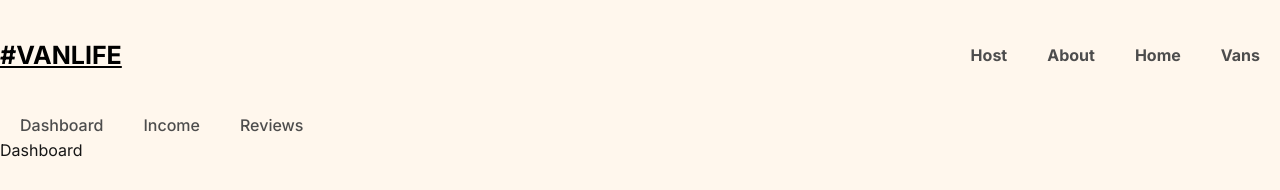
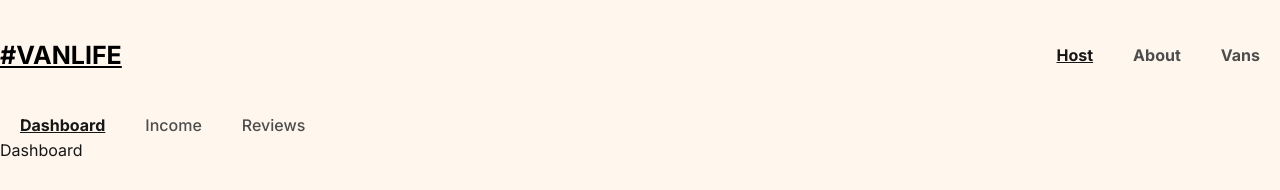
Before and after one commit to kseniia-chepur/vanlife, a React (Create React App) app: page /host in a window 1280 px wide. Shown: the top 190 px of the page. Built offline with nearby package versions, Linux system fonts and the light colour scheme; what miragejs would draw is missing.

Commit message:
switch to NavLink for nav elements

```diff
--- a/src/components/Header/Header.jsx
+++ b/src/components/Header/Header.jsx
@@ -1,15 +1,29 @@
-import { Link } from "react-router-dom";
+import { Link, NavLink } from "react-router-dom";
 import "./Header.scss";
+
+
+const applyClassNames = ({ isActive } ) =>
+  isActive
+    ? "header__link header__link--active"
+    : "header__link"
 
 const Header = () => {
   return (
     <header className="header">
       <Link to="/" className="header__logo">#VanLife</Link>
       <nav>
-        <Link to="/host" className="header__link">Host</Link>
-        <Link to="/about" className="header__link">About</Link>
-        <Link to="/" className="header__link">Home</Link>
-        <Link to="/vans" className="header__link">Vans</Link>
+        <NavLink to="/host"
+          className={applyClassNames}>
+          Host
+        </NavLink>
+        <NavLink to="/about"
+          className={applyClassNames}>
+          About
+        </NavLink>
+        <NavLink to="/vans"
+          className={applyClassNames}>
+          Vans
+        </NavLink>
       </nav>
   </header>
   )
--- a/src/components/Header/Header.scss
+++ b/src/components/Header/Header.scss
@@ -1,3 +1,5 @@
+@import "../../utils/variables.scss";
+
 .header {
   height: 110px;
   display: flex;
@@ -14,13 +16,19 @@
 
   &__link {
     text-decoration: none;
-    color: #4D4D4D;
+    color: $gray-c;
     font-weight: 600;
     padding: 5px 20px;
 
     &:hover {
-      color: #161616;
+      color: $primary-c;
       text-decoration: underline;
+    }
+
+    &--active {
+      font-weight: bold;
+      text-decoration: underline;
+      color: $primary-c;
     }
   }
 }
--- a/src/components/HostLayout/HostLayout.jsx
+++ b/src/components/HostLayout/HostLayout.jsx
@@ -1,13 +1,27 @@
-import { Link, Outlet } from "react-router-dom";
+import { Link, NavLink, Outlet } from "react-router-dom";
 import "./HostLayout.scss";
+
+const applyClassNames = ({ isActive } ) =>
+  isActive
+    ? "host-nav__link host-nav__link--active"
+    : "host-nav__link"
 
 const HostLayout = () => {
   return (
     <>
       <nav className="host-nav">
-        <Link to="/host" className="host-nav__link">Dashboard</Link>
-        <Link to="/host/income" className="host-nav__link">Income</Link>
-        <Link to="/host/reviews" className="host-nav__link">Reviews</Link>
+        <NavLink to="/host" end
+          className={applyClassNames}>
+          Dashboard
+        </NavLink>
+        <NavLink to="/host/income"
+          className={applyClassNames}>
+          Income
+        </NavLink>
+        <NavLink to="/host/reviews"
+          className={applyClassNames}>
+          Reviews
+        </NavLink>
       </nav>
 
       <Outlet />
--- a/src/components/HostLayout/HostLayout.scss
+++ b/src/components/HostLayout/HostLayout.scss
@@ -14,5 +14,11 @@
       text-decoration: underline;
       font-weight: 600;
     }
+
+    &--active {
+      font-weight: bold;
+      text-decoration: underline;
+      color: $primary-c;
+    }
   }
 }
```
